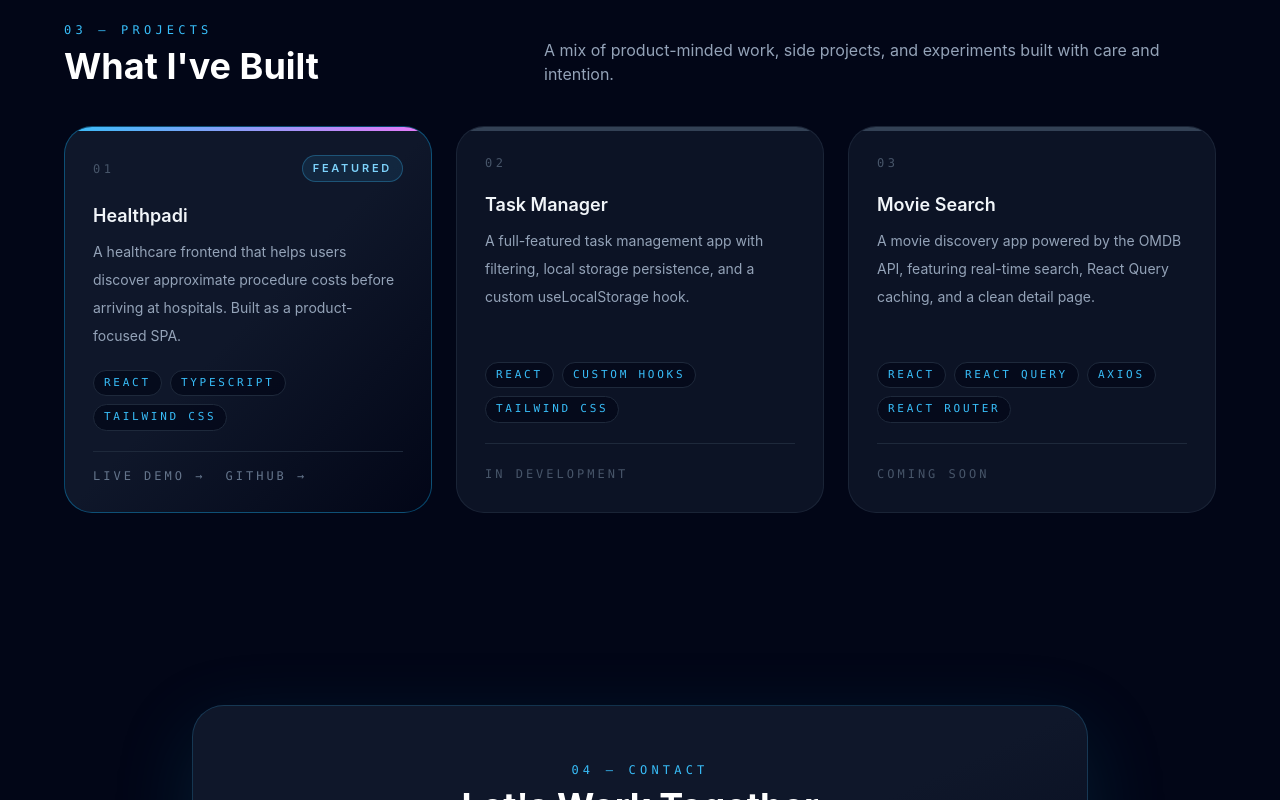
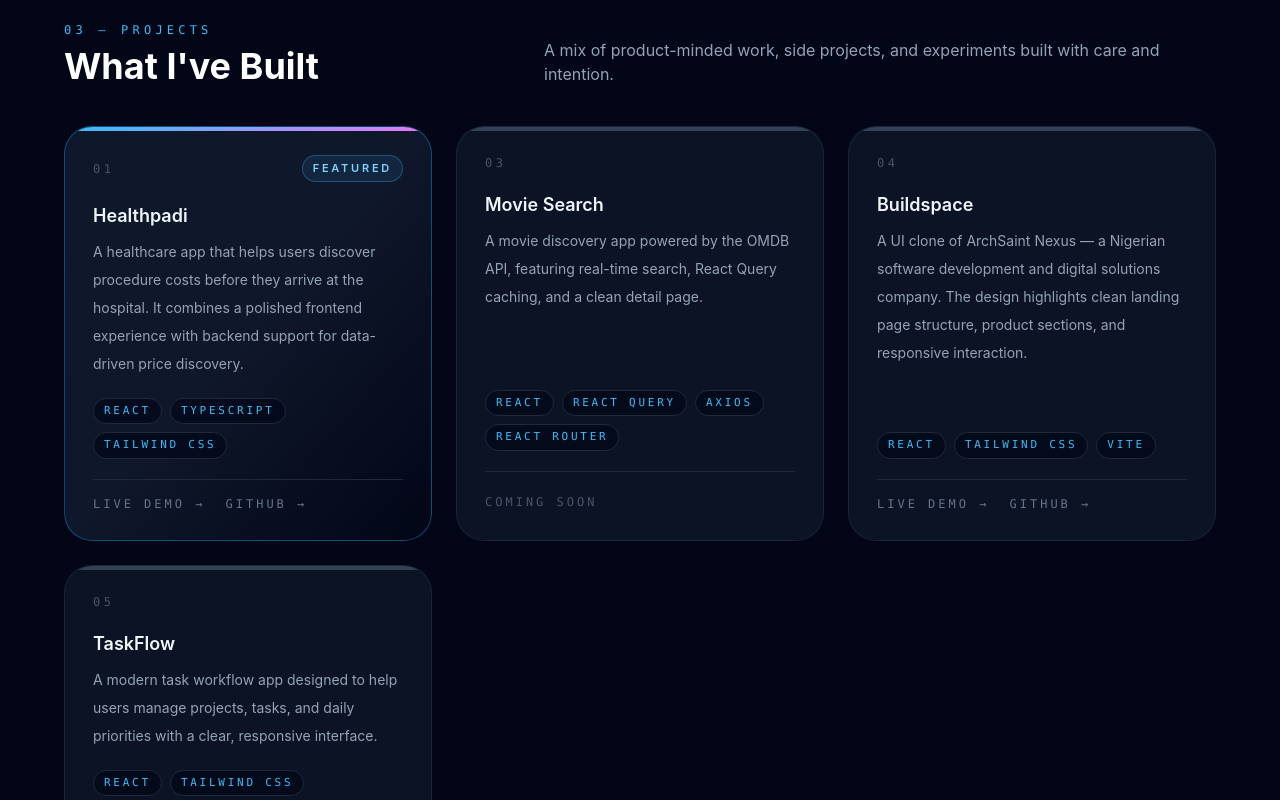
Before and after one commit to Silver36-ship-it/Portfolio, a React (Vite) app: page / in a window 1280 px wide. Shown: the part 2560-3360 px from the top of the page. Built offline with nearby package versions, Linux system fonts and the light colour scheme.

Commit message:
Update Healthpadi and Buildspace project descriptions and links

```diff
--- a/src/data.js
+++ b/src/data.js
@@ -58,23 +58,12 @@ export const projects = [
     id: "01",
     name: "Healthpadi",
     description:
-      "A healthcare frontend that helps users discover approximate procedure costs before arriving at hospitals. Built as a product-focused SPA.",
+      "A healthcare app that helps users discover procedure costs before they arrive at the hospital. It combines a polished frontend experience with backend support for data-driven price discovery.",
     tech: ["React", "TypeScript", "Tailwind CSS"],
     live: "https://healthpadi-frontend-ecru.vercel.app/",
     github: "https://github.com/Silver36-ship-it",
     featured: true,
     status: "live",
-  },
-  {
-    id: "02",
-    name: "Task Manager",
-    description:
-      "A full-featured task management app with filtering, local storage persistence, and a custom useLocalStorage hook.",
-    tech: ["React", "Custom Hooks", "Tailwind CSS"],
-    live: null,
-    github: null,
-    featured: false,
-    status: "in-development",
   },
   {
     id: "03",
@@ -83,8 +72,30 @@ export const projects = [
       "A movie discovery app powered by the OMDB API, featuring real-time search, React Query caching, and a clean detail page.",
     tech: ["React", "React Query", "Axios", "React Router"],
     live: null,
-    github: null,
+    github: "https://github.com/Silver36-ship-it",
     featured: false,
     status: "coming-soon",
   },
+  {
+    id: "04",
+    name: "Buildspace",
+    description:
+      "A UI clone of ArchSaint Nexus — a Nigerian software development and digital solutions company. The design highlights clean landing page structure, product sections, and responsive interaction.",
+    tech: ["React", "Tailwind CSS", "Vite"],
+    live: "https://build-space-arch-saint-clone.vercel.app/",
+    github: "https://github.com/Silver36-ship-it",
+    featured: false,
+    status: "live",
+  },
+  {
+    id: "05",
+    name: "TaskFlow",
+    description:
+      "A modern task workflow app designed to help users manage projects, tasks, and daily priorities with a clear, responsive interface.",
+    tech: ["React", "Tailwind CSS"],
+    live: "https://task-flow-lake-psi.vercel.app/",
+    github: "https://github.com/Silver36-ship-it",
+    featured: false,
+    status: "live",
+  },
 ];
--- a/src/data/index.js
+++ b/src/data/index.js
@@ -44,32 +44,46 @@ export const skillGroups = {
 export const projects = [
   {
     id: "01",
-    name: "Placeholder Project",
+    name: "Healthpadi",
     description:
-      "A polished sample project placeholder. Real projects will replace this entry soon.",
-    tech: ["React", "Tailwind CSS"],
-    live: null,
-    github: null,
+      "A healthcare app that helps users discover procedure costs before they arrive at the hospital. It combines a polished frontend experience with backend support for data-driven price discovery.",
+    tech: ["React", "TypeScript", "Tailwind CSS"],
+    live: "https://healthpadi-frontend-ecru.vercel.app/",
+    github: "https://github.com/Silver36-ship-it",
     featured: true,
+    status: "live",
   },
   {
-    id: "02",
-    name: "Task Manager",
+    id: "03",
+    name: "Movie Search",
     description:
-      "A full-featured task management app with filtering, local storage persistence, and a custom useLocalStorage hook. Currently in development.",
-    tech: ["React", "Custom Hooks", "Tailwind CSS"],
+      "A movie discovery app powered by the OMDB API, featuring real-time search, React Query caching, and a clean detail page.",
+    tech: ["React", "React Query", "Axios", "React Router"],
     live: null,
-    {
-      id: '01',
-      name: 'Healthpadi',
-      description:
-        'A healthcare frontend that helps users discover approximate procedure costs before arriving at hospitals. Built as a product-focused SPA.',
-      tech: ['React', 'TypeScript', 'Tailwind CSS'],
-      live: 'https://healthpadi-frontend-ecru.vercel.app/',
-      github: 'https://github.com/Silver36-ship-it',
-      featured: true,
-    },
-    github: null,
+    github: "https://github.com/Silver36-ship-it",
     featured: false,
+    status: "coming-soon",
+  },
+  {
+    id: "04",
+    name: "Buildspace",
+    description:
+      "A UI clone of ArchSaint Nexus — a Nigerian software development and digital solutions company. The design highlights clean landing page structure, product sections, and responsive interaction.",
+    tech: ["React", "Tailwind CSS", "Vite"],
+    live: "https://build-space-arch-saint-clone.vercel.app/",
+    github: "https://github.com/Silver36-ship-it",
+    featured: false,
+    status: "live",
+  },
+  {
+    id: "05",
+    name: "TaskFlow",
+    description:
+      "A modern task workflow app designed to help users manage projects, tasks, and daily priorities with a clear, responsive interface.",
+    tech: ["React", "Tailwind CSS"],
+    live: "https://task-flow-lake-psi.vercel.app/",
+    github: "https://github.com/Silver36-ship-it",
+    featured: false,
+    status: "live",
   },
 ];
```
